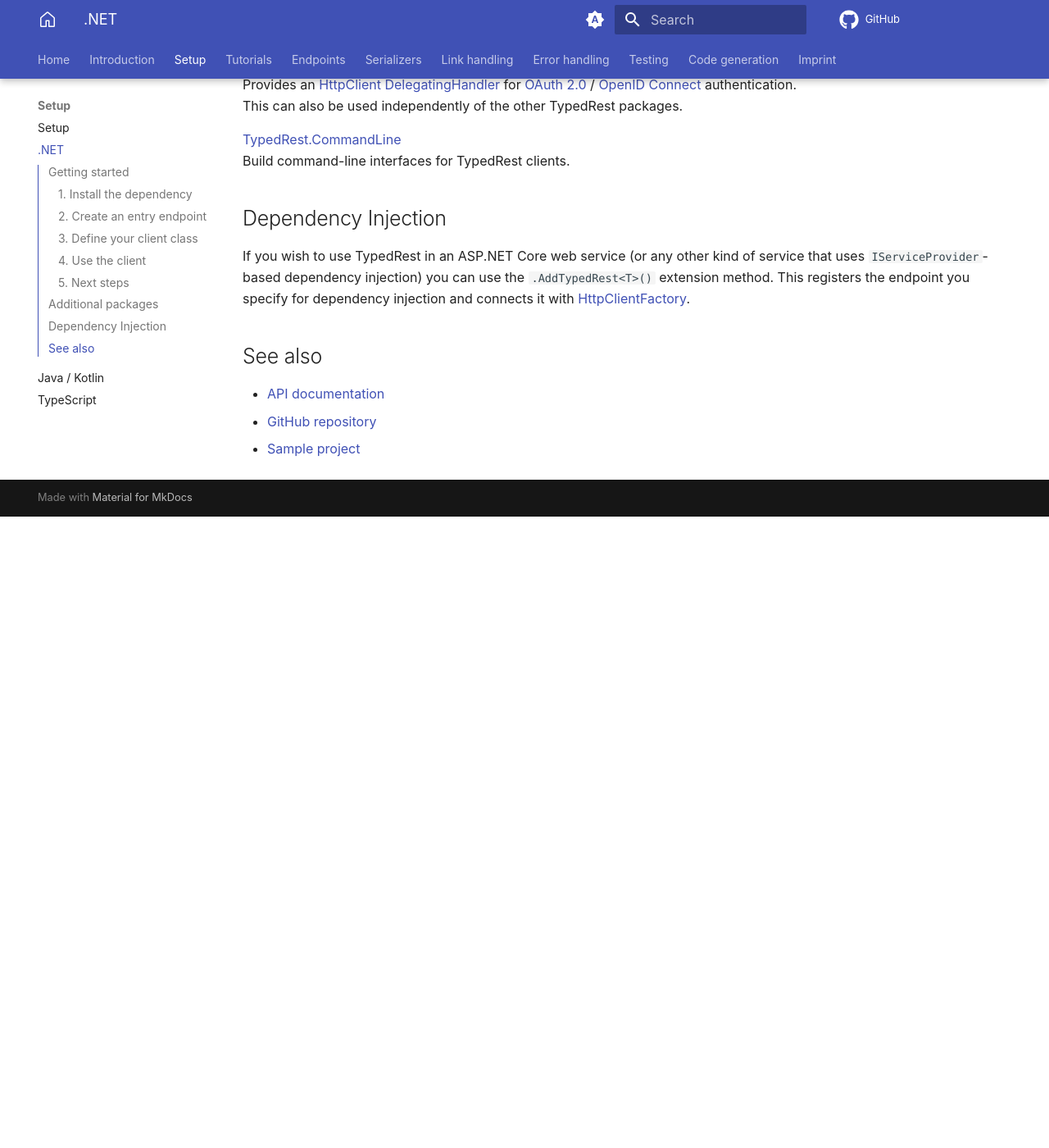
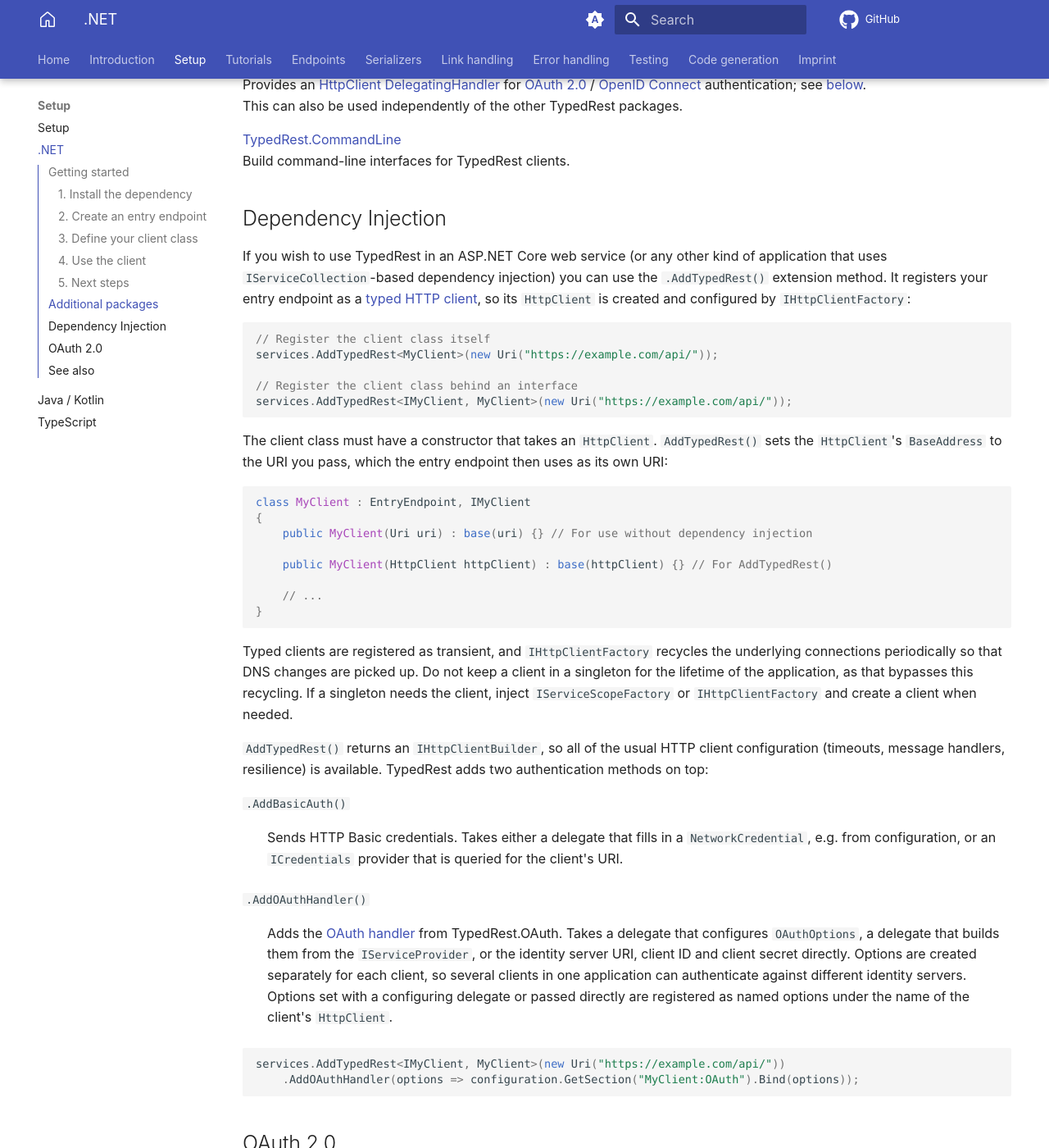
Before and after one commit to TypedRest/docs, an MkDocs documentation site: the page built from docs/setup/dotnet.md, in a window 1280 px wide and 1400 px high, scrolled down 1415 px. Shown: the whole window at 82% size. Built offline with MkDocs 1.6.1 and Material for MkDocs 9.7.7, drawn with Linux system fonts in a browser that asks for light colours; comment, search, counter and statistics services are not loaded; before the commit the page ends 2045 px from its top, so only the background shows below that; some of the changed text lies outside the part shown.

Commit message:
Added docs on DI and Auth setup for .NET

````diff
--- a/docs/setup/dotnet.md
+++ b/docs/setup/dotnet.md
@@ -60,7 +60,7 @@ Contact contact = await newContact.ReadAsync();
 Adds support for streaming with [ReactiveX (Rx)](http://reactivex.io/) to TypedRest.
 
 [TypedRest.OAuth](https://www.nuget.org/packages/TypedRest.OAuth/)
-Provides an [HttpClient DelegatingHandler](https://docs.microsoft.com/en-us/dotnet/api/system.net.http.delegatinghandler) for [OAuth 2.0](https://oauth.net/2/) / [OpenID Connect](https://openid.net/connect/) authentication.
+Provides an [HttpClient DelegatingHandler](https://docs.microsoft.com/en-us/dotnet/api/system.net.http.delegatinghandler) for [OAuth 2.0](https://oauth.net/2/) / [OpenID Connect](https://openid.net/connect/) authentication; see [below](#oauth-20).
 This can also be used independently of the other TypedRest packages.
 
 [TypedRest.CommandLine](https://www.nuget.org/packages/TypedRest.CommandLine/)
@@ -68,7 +68,76 @@ Build command-line interfaces for TypedRest clients.
 
 ## Dependency Injection
 
-If you wish to use TypedRest in an ASP.NET Core web service (or any other kind of service that uses `IServiceProvider`-based dependency injection) you can use the `.AddTypedRest<T>()` extension method. This registers the endpoint you specify for dependency injection and connects it with [HttpClientFactory](https://docs.microsoft.com/en-us/dotnet/architecture/microservices/implement-resilient-applications/use-httpclientfactory-to-implement-resilient-http-requests).
+If you wish to use TypedRest in an ASP.NET Core web service (or any other kind of application that uses `IServiceCollection`-based dependency injection) you can use the `.AddTypedRest()` extension method. It registers your entry endpoint as a [typed HTTP client](https://learn.microsoft.com/aspnet/core/fundamentals/http-requests#typed-clients), so its `HttpClient` is created and configured by `IHttpClientFactory`:
+
+```csharp
+// Register the client class itself
+services.AddTypedRest<MyClient>(new Uri("https://example.com/api/"));
+
+// Register the client class behind an interface
+services.AddTypedRest<IMyClient, MyClient>(new Uri("https://example.com/api/"));
+```
+
+The client class must have a constructor that takes an `HttpClient`. `AddTypedRest()` sets the `HttpClient`'s `BaseAddress` to the URI you pass, which the entry endpoint then uses as its own URI:
+
+```csharp
+class MyClient : EntryEndpoint, IMyClient
+{
+    public MyClient(Uri uri) : base(uri) {} // For use without dependency injection
+
+    public MyClient(HttpClient httpClient) : base(httpClient) {} // For AddTypedRest()
+
+    // ...
+}
+```
+
+Typed clients are registered as transient, and `IHttpClientFactory` recycles the underlying connections periodically so that DNS changes are picked up. Do not keep a client in a singleton for the lifetime of the application, as that bypasses this recycling. If a singleton needs the client, inject `IServiceScopeFactory` or `IHttpClientFactory` and create a client when needed.
+
+`AddTypedRest()` returns an `IHttpClientBuilder`, so all of the usual HTTP client configuration (timeouts, message handlers, resilience) is available. TypedRest adds two authentication methods on top:
+
+`.AddBasicAuth()`
+: Sends HTTP Basic credentials. Takes either a delegate that fills in a `NetworkCredential`, e.g. from configuration, or an `ICredentials` provider that is queried for the client's URI.
+
+`.AddOAuthHandler()`
+: Adds the [OAuth handler](#oauth-20) from TypedRest.OAuth. Takes a delegate that configures `OAuthOptions`, a delegate that builds them from the `IServiceProvider`, or the identity server URI, client ID and client secret directly. Options are created separately for each client, so several clients in one application can authenticate against different identity servers. Options set with a configuring delegate or passed directly are registered as named options under the name of the client's `HttpClient`.
+
+```csharp
+services.AddTypedRest<IMyClient, MyClient>(new Uri("https://example.com/api/"))
+    .AddOAuthHandler(options => configuration.GetSection("MyClient:OAuth").Bind(options));
+```
+
+## OAuth 2.0
+
+The [TypedRest.OAuth](https://www.nuget.org/packages/TypedRest.OAuth/) package provides `OAuthHandler`, an `HttpClient` message handler that authenticates requests using the OAuth 2.0 [client credentials flow](https://oauth.net/2/grant-types/client-credentials/), the usual flow for service-to-service calls. It does not depend on the rest of TypedRest, so you can use it with any `HttpClient`.
+
+```csharp
+var handler = new OAuthHandler(
+    new OAuthOptions
+    {
+        Uri = new Uri("https://identity.example.com/"),
+        ClientId = "my-client",
+        ClientSecret = clientSecret,
+        Scope = "my-scope"
+    },
+    innerHandler: new HttpClientHandler());
+
+var client = new MyClient(new HttpClient(handler) { BaseAddress = new Uri("https://example.com/api/") });
+```
+
+| Option                | Description                                                     | Default  |
+| --------------------- | --------------------------------------------------------------- | -------- |
+| `Uri` (required)      | The identity server to request tokens from                      |          |
+| `ClientId` (required) | The client identifier to present to the identity server        |          |
+| `ClientSecret` (required) | The client secret to present to the identity server       |          |
+| `Scope`               | The scope to request a token for                                |          |
+| `Audience`            | The audience to request a token for                             |          |
+| `TokenLifetimeBuffer` | How long before a token expires to request a new one            | 1 minute |
+
+On the first request, the handler finds the token endpoint using [OpenID Connect discovery](https://openid.net/specs/openid-connect-discovery-1_0.html) on `Uri`, requests a token and sends it as a `Bearer` header. It reuses the token until `TokenLifetimeBuffer` before it expires.
+
+If the server still responds with `401 Unauthorized`, and its `WWW-Authenticate` header reports `error="invalid_token"` or gives no details, the handler requests a new token and retries the request once. Requests with streamed content, such as uploads, are not retried, because their body cannot be sent a second time.
+
+With dependency injection, use [`.AddOAuthHandler()`](#dependency-injection) instead of building the handler yourself.
 
 ## See also
 
````
